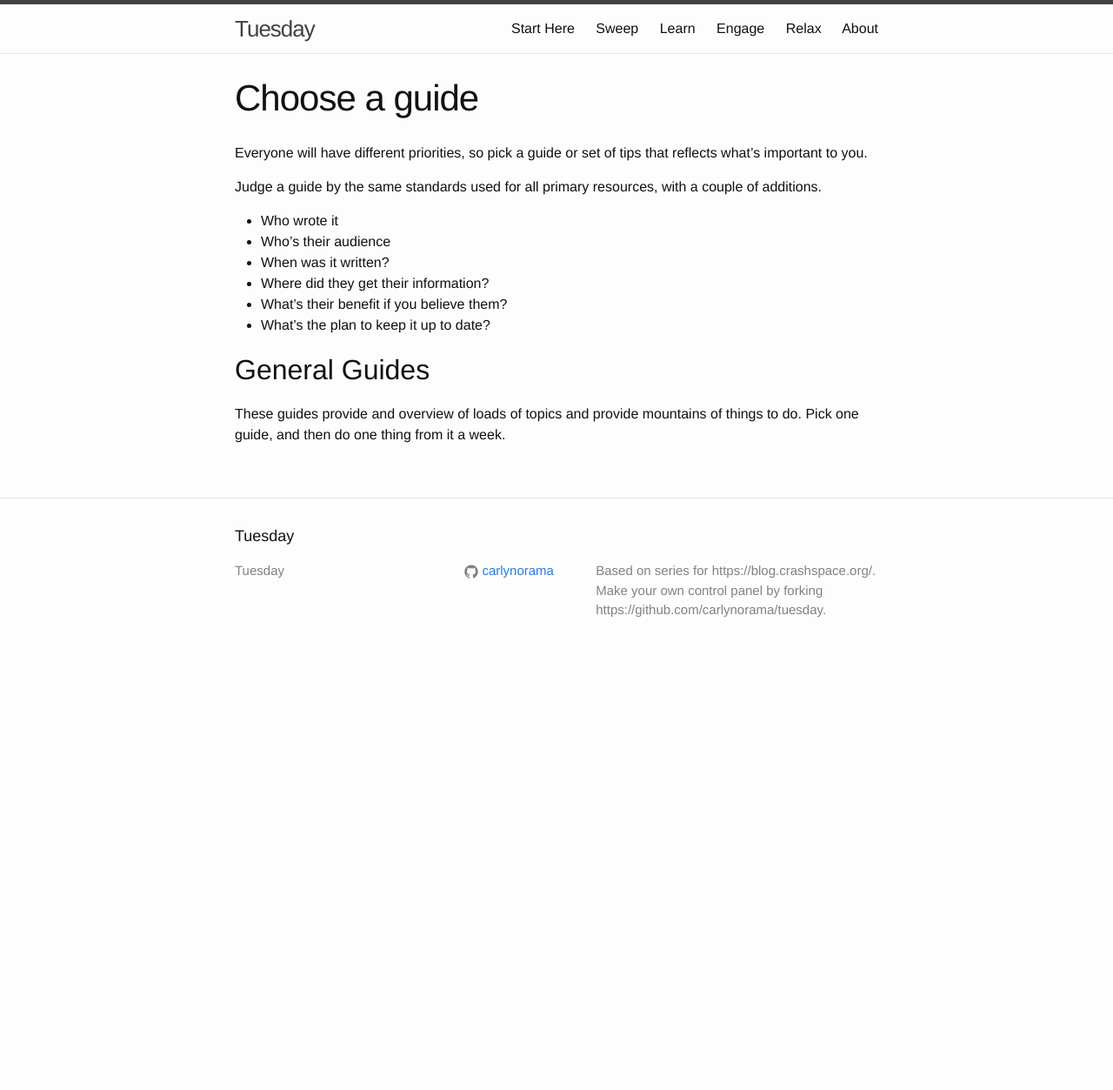
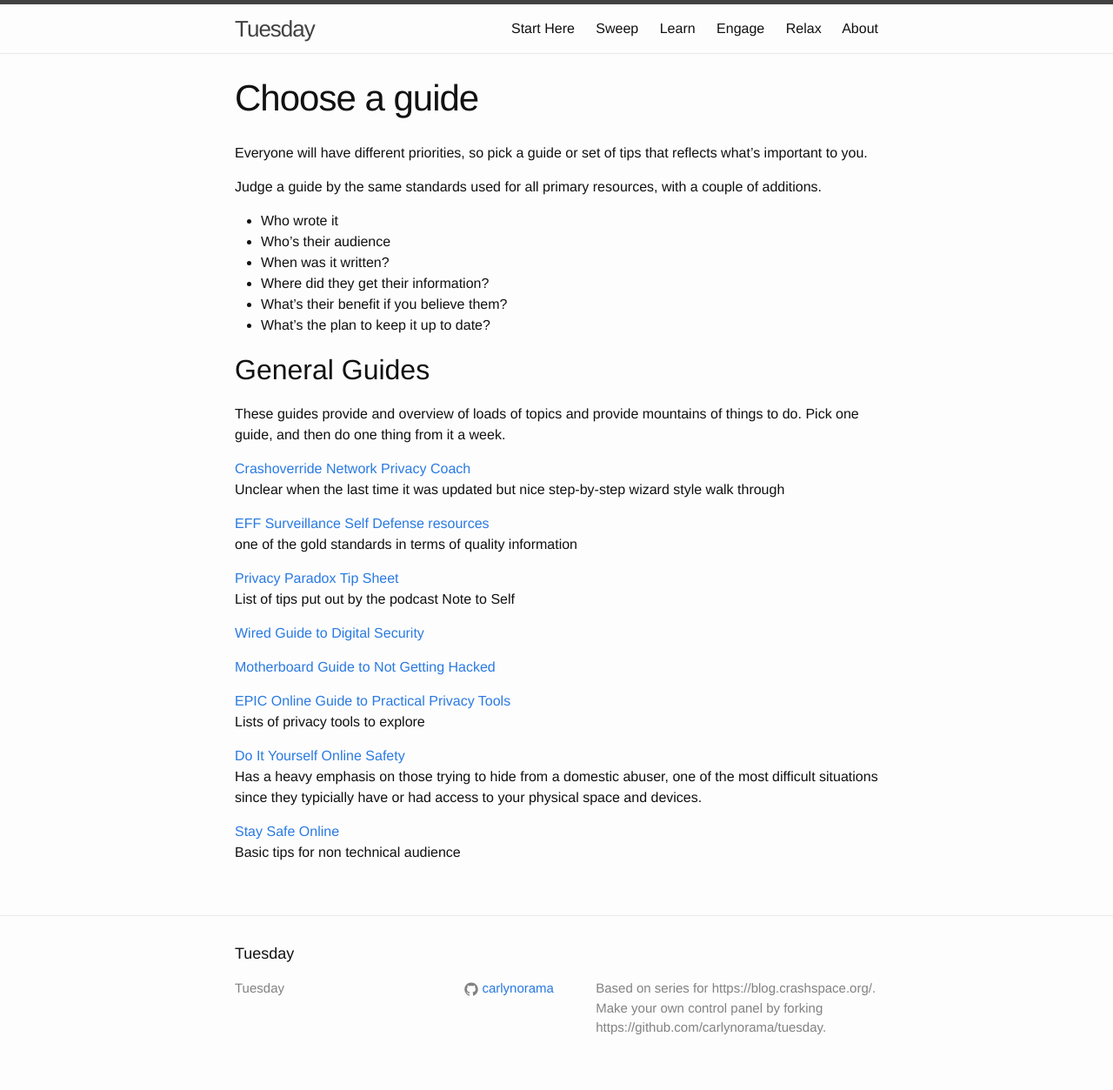
Before and after one commit to CRASHSpace/tuesday, a Jekyll site: the page built from _start/03-choose-a-guide.md, in a window 1280 px wide. Shown: the whole page at 87% size. Built offline with Jekyll 4.4.1, drawn with Linux system fonts in a browser that asks for light colours; before the commit the page ends 900 px from its top, so only the background shows below that.

Commit message:
data structures updated

```diff
--- a/_data/privacy_security_guides.yml
+++ b/_data/privacy_security_guides.yml
@@ -1,43 +1,33 @@
- --- # Currently Recs
 group_title: Getting Started Guides
 gsg:
 
-- title: Privacy Paradox Tip Sheet
-  url: https://www.wnyc.org/story/privacy-paradox-tip-sheet/
 
-- title: crashoverridenetwork privacy coach
+- title: Crashoverride Network Privacy Coach
+  description: Unclear when the last time it was updated but nice step-by-step wizard style walk through
   url: http://www.crashoverridenetwork.com/coach.html
 
 - title: EFF Surveillance Self Defense resources
+  description: one of the gold standards in terms of quality information
   url: https://ssd.eff.org/
+
+- title: Privacy Paradox Tip Sheet
+  description: List of tips put out by the podcast Note to Self
+  url: https://www.wnyc.org/story/privacy-paradox-tip-sheet/
 
 - title: Wired Guide to Digital Security
   url: https://www.wired.com/2017/12/digital-security-guide/
 
-- title: Motherboard Guide to Avoiding State Surveillance
-  url: https://motherboard.vice.com/en_us/article/a37m4g/the-motherboard-guide-to-avoiding-state-surveillance-privacy-guide
+- title: Motherboard Guide to Not Getting Hacked
+  url: https://motherboard.vice.com/en_us/article/d3devm/motherboard-guide-to-not-getting-hacked-online-safety-guide
 
-- title: Digital Security Low Hanging Fruit
-  url: https://www.johnscottrailton.com/jsrs-digital-security-low-hanging-fruit/
+- title: EPIC Online Guide to Practical Privacy Tools
+  description: Lists of privacy tools to explore
+  url: https://www.epic.org/privacy/tools.html
 
 - title: Do It Yourself Online Safety
+  description: Has a heavy emphasis on those trying to hide from a domestic abuser, one of the most difficult situations since they typicially have or had access to your physical space and devices.
   url: https://chayn.co/safety/
 
- --- # Wait to Reccomend
-group_title: Depricated Getting Started Guides
-dgsg:
-
-- title: Stay Safe Online Basics
+- title: Stay Safe Online
+  description: Basic tips for non technical audience
   url: https://staysafeonline.org/stay-safe-online/
-
-- title: Digital Security & Privacy for Human Rights Defenders
-  url: https://www.frontlinedefenders.org/en/resource-publication/digital-security-privacy-human-rights-defenders
-
-- title: Do It Yourself Online Safety
-  url: https://chayn.co/safety/
-
-- title: Safe(r) Sec: Bootcamp for activisits and journalists
-  url: https://safersec.org/
-
-- title: Security in a box
-  url: https://securityinabox.org/en/
```
Also changed, not shown: _data/privacy_security_guides_more.yml (added, +15 -0 lines).
